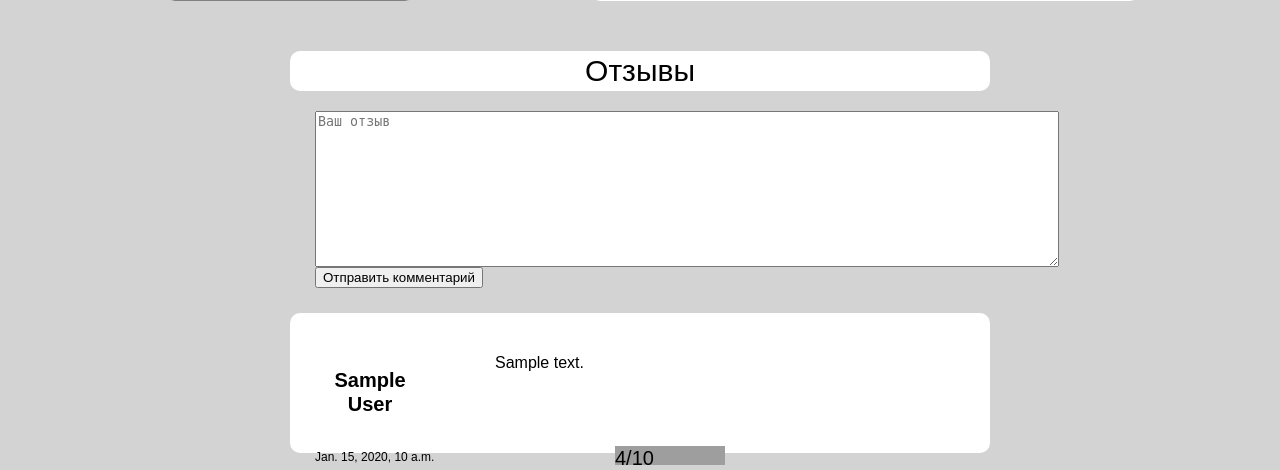
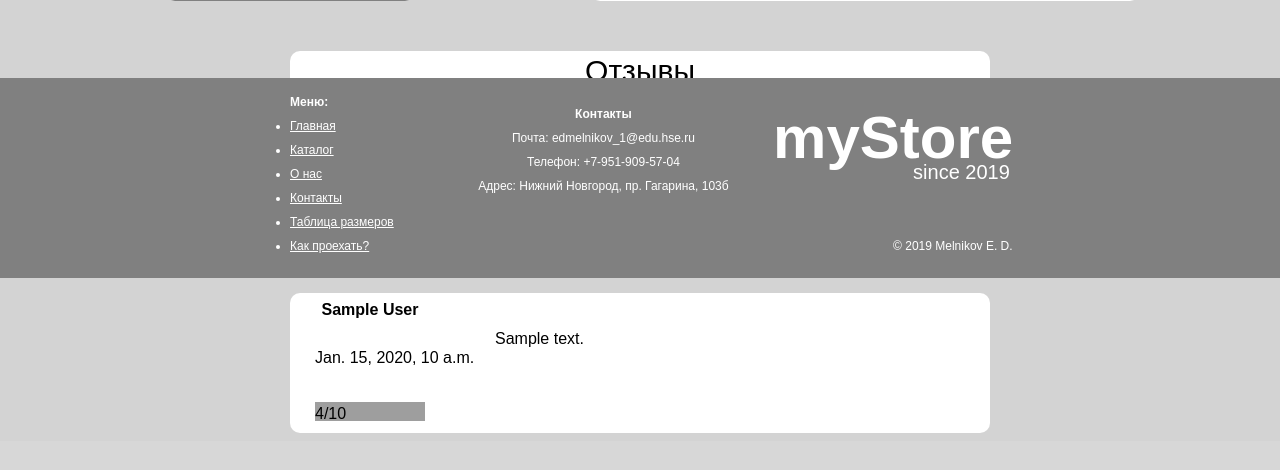
Before and after one commit to edmelnikov/AP-course-project, a Django app: template siteroot/shop/templates/shop/single_product.html in a window 1280 px wide. Shown: the part 522-992 px from the top of the page. After the commit the page ends 955 px from the top, so only its background shows below. Run offline with Django 3.2, Linux system fonts and the light colour scheme; the template is opened without the code that fills it: most values are stand-ins (such as "Sample title", 1, 10 or a date in 2020); grey boxes are pictures that could not be loaded.

Commit message:
fixed site a little

```diff
--- a/siteroot/shop/static/shop/style.css
+++ b/siteroot/shop/static/shop/style.css
@@ -9,7 +9,6 @@ body {
   /*url("../img/bg-promo.png"); */
   background-repeat: no-repeat;
   background-position: center top;
-    margin-bottom: -100px;
 }
 a:visited{
     color: black;
@@ -99,14 +98,13 @@ html {
     font-size: 30px;
     font-weight: bold;
     top: 5px;
-    left: 300px;
 }
 .logo-since {
     position: absolute;
     color: white;
     font-size: 10px;
     top: 22px;
-    left: 370px;
+	margin-left: 70px;
 }
 
 /*Подвал*/
@@ -131,7 +129,7 @@ html {
     color: white;
 }
 .footer .footer-menu {
-    margin-lefT: 110px;
+    margin-left: 110px;
 }
 .footer .footer-contacts{
     text-align: center;
@@ -360,35 +358,22 @@ html {
 .comment-block .text {
     display: block;
     float: right;
-    margin-top: -20px;
     width: 470px;
 }
-/*
 .comment-block img {
     float: left;
     margin-top: 0px;
     margin-left: 20px;
-}*/
+}
 .comment-block .name {
     text-align: center;
     display: block;
     position: relative;
     width: 110px;
-    font-size: 20px;
+    /*background-color: black;*/
     left: 0;
-    top: 45px;
+    top: -5px;
     font-weight: bold;
-}
-
-.comment_textarea {
-    margin-top: 20px;
-    margin-bottom: 20px;
-    margin-left: 25px;
-}
-.comment-block .created_at{
-    font-size: 12px;
-    position: relative;
-    top: 55px;
 }
 .comment-block .rating {
     background-image: url("../img/star_rating2.png");
@@ -398,8 +383,6 @@ html {
     background-size: cover;
     position: relative;
     top: 75px;
-    left: 300px;
-    font-size: 20px;
 }
 .comment-1 .rating {
     background-position: 0% 0%;
--- a/siteroot/shop/templates/shop/base.html
+++ b/siteroot/shop/templates/shop/base.html
@@ -60,7 +60,7 @@
         </div>
 
         {% block content %}{%endblock%}
-<!--
+
         <div class="footer">
             <div class="layout-positioner">
                 <div class="footer-menu">
@@ -80,7 +80,7 @@
                     <br>
                     Телефон: +7-951-909-57-04
                     <br>
-                    Адрес: Нижний Новгород, пр. Гагарина, 1
+                    Адрес: Нижний Новгород, пр. Гагарина, 103б
                 </div>
                 <div class="footer-logo">
                     <div class="footer-logo-primary">myStore</div>
@@ -89,6 +89,5 @@
                 </div>
             </div>
         </div>
-   -->
     </body>
 </html>
```
